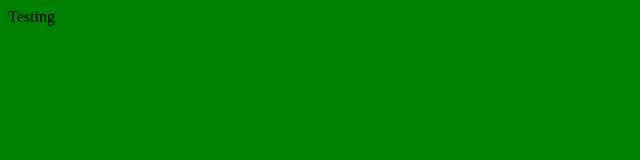
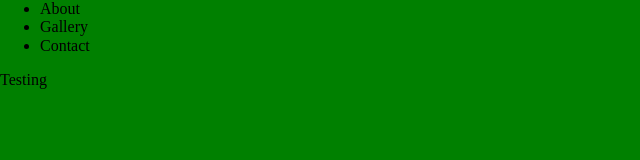
Before and after one commit to RobBernier/jeff-website, a website: page _src/keyscreens/index.html in a window 1280 px wide. Shown: the whole page, without its empty margins (0-640 px from the left). Drawn offline with nearby package versions, Linux system fonts and the light colour scheme; files that its build step writes are made by us from their sources; files whose address does not match are found by name.

Commit message:
Added sass variables, icons, and normalize css to project.

```diff
--- a/_src/keyscreens/index.html
+++ b/_src/keyscreens/index.html
@@ -1,8 +1,18 @@
 <html>
     <head>
+        <link href="https://fonts.googleapis.com/css?family=Lora|Source+Sans+Pro" rel="stylesheet">
+        <link rel="stylesheet" type="text/css" href="./normalize.css">
         <link rel="stylesheet" type="text/css" href="./style.css">
     </head>
     <body>
+        <nav>
+            <div class="mobile-nav-button"></div>
+            <ul class="main-navigation">
+                <li>About</li>
+                <li>Gallery</li>
+                <li>Contact</li>
+            </ul>
+        </nav>
         <p>Testing</p>
         <script src="./jquery-3.2.1.min.js"></script>
         <script src="./main.js"></script>
--- a/_src/sass/style.scss
+++ b/_src/sass/style.scss
@@ -1,3 +1,19 @@
+//Colors
+$color-brown-light: #8b5a2b;
+$color-brown: #a0522d;
+$color-brown-dark: #8b4513;
+$color-yellow: #cd8500;
+$color-yellow-light: #ffa54f;
+
+//Fonts
+$font-open-sans: 'Open Sans', sans-serif;
+$font-lora: 'Lora', serif;
+
+//Breakpoints
+$break-large: 1600;
+$break-medium: 1024;
+$break-small: 699;
+
 body {
     background: green;
 }
--- a/gulpfile.js
+++ b/gulpfile.js
@@ -34,7 +34,7 @@ gulp.task('sass', function() {
 });
 
 gulp.task('watch', function() {
-    gulp.watch("_src/scss/*.scss", ['sass']);
+    gulp.watch("_src/sass/*.scss", ['sass']);
     gulp.watch("_src/keyscreens/*.html", ['html']);
     gulp.watch("_src/js/*.js", ['js']);
     gulp.watch("_src/keyscreens/*.html").on('change', browserSync.reload);
```
Also changed, not shown: _dist/index.html (+10 -0 lines), _dist/icons/mail.svg (added), _dist/icons/menu.svg (added), _dist/normalize.css (added).
